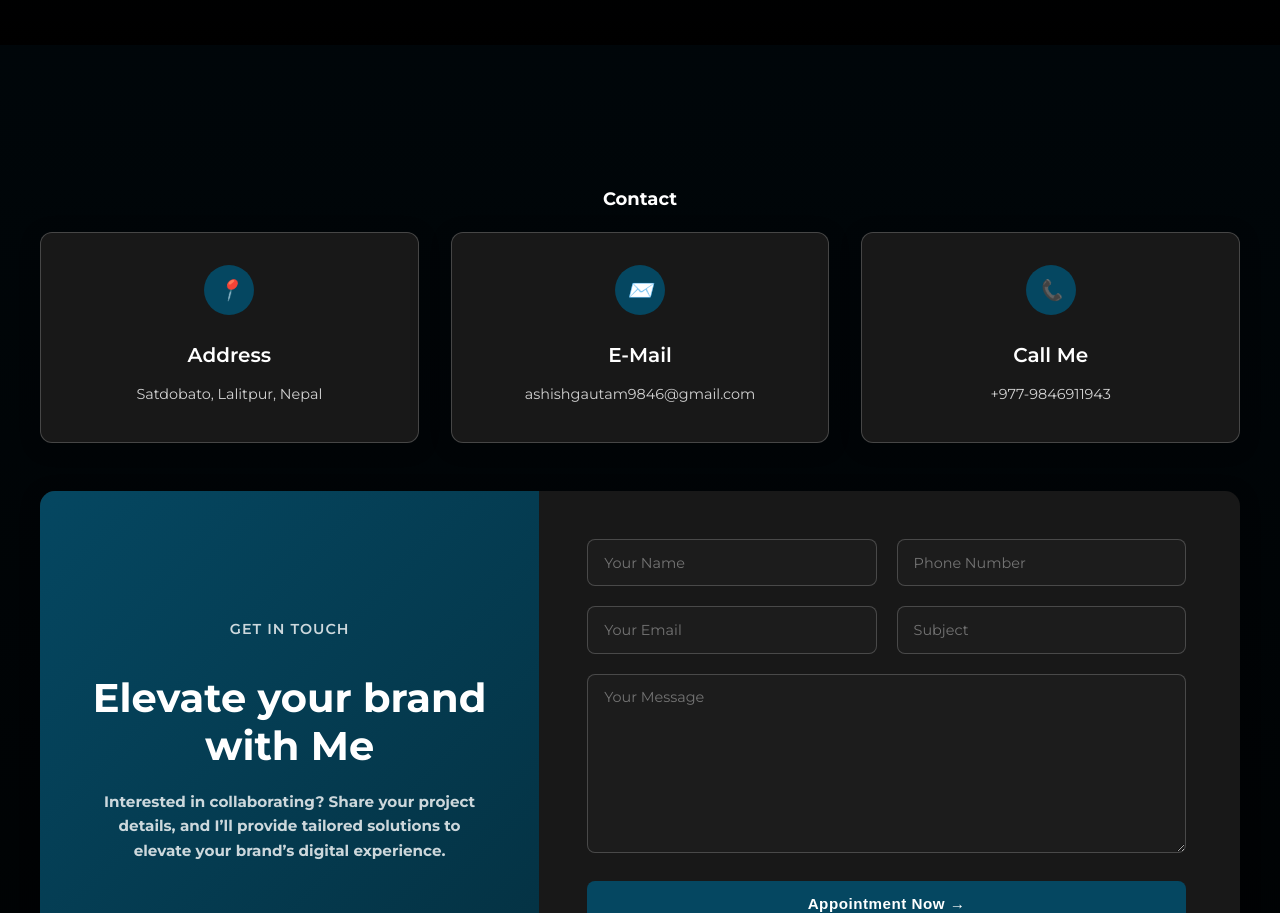
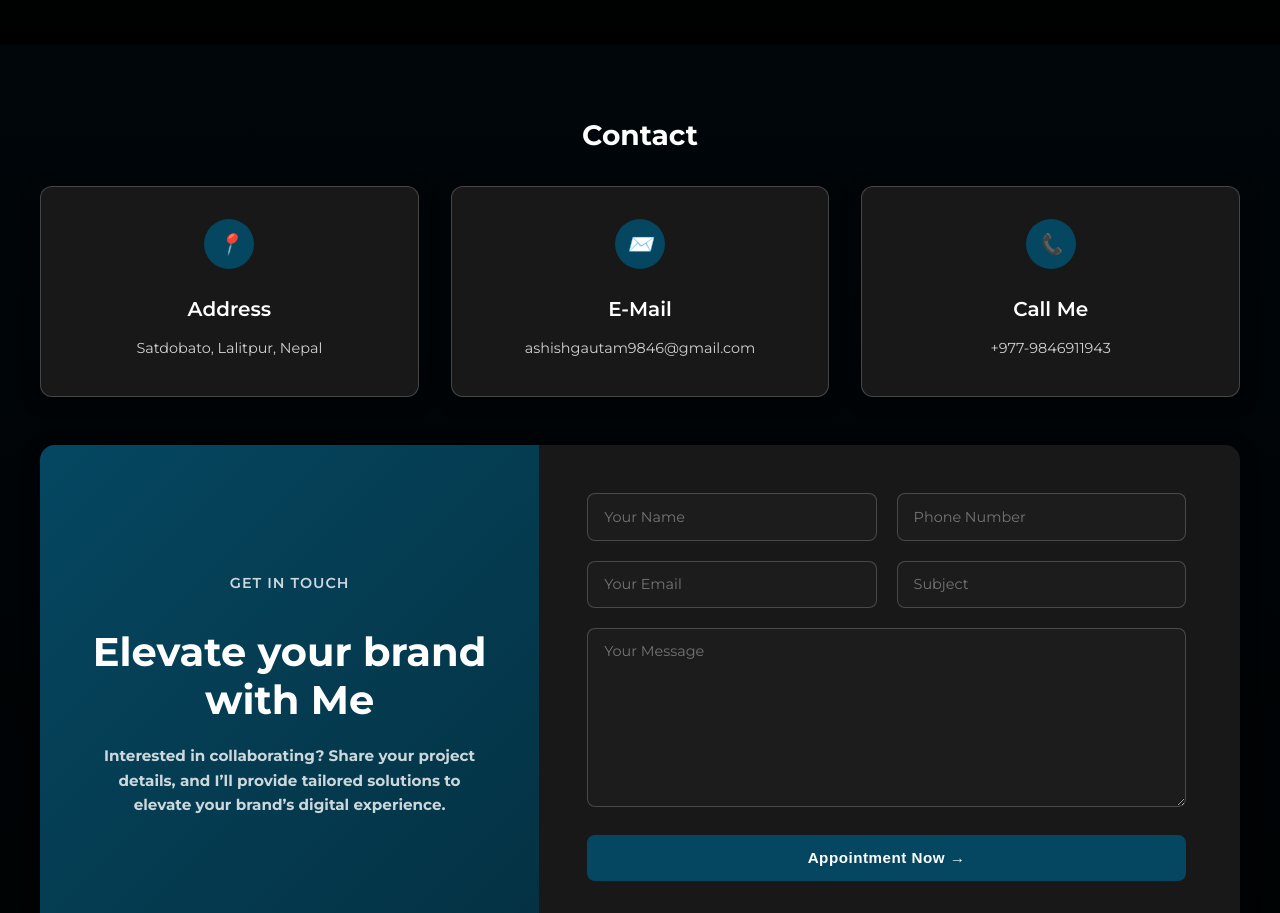
Before and after one commit to Ashishgtm/ashish-portfolio, a React (Create React App) app: page /home in a window 1280 px wide. Shown: the part 5123-6036 px from the top of the page. Built offline with nearby package versions, Linux system fonts and the light colour scheme.

Commit message:
changes in contact

```diff
--- a/src/components/Homecomps/Contact/Contact.css
+++ b/src/components/Homecomps/Contact/Contact.css
@@ -234,8 +234,8 @@
       gap: 2rem;
     }
     .contactclass{
-      margin-top: -2%;
-      font-size: 18px;
+      margin-top: -8%;
+      font-size: 25x;
 
     }
 
@@ -277,7 +277,7 @@
     }
     .contactclass{
       margin-top: -2%;
-      font-size: 18px;
+      font-size: 22px;
     }
 
     .info-card {
```
